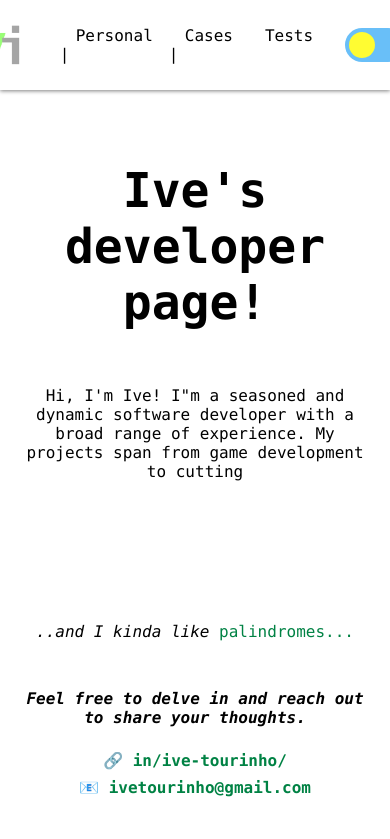
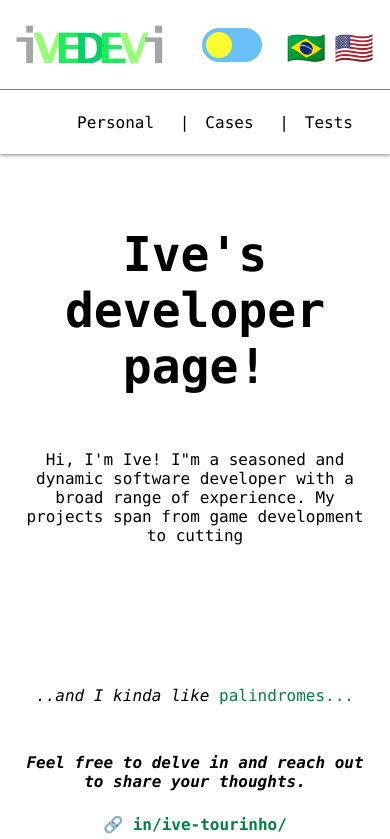
Before and after one commit to IveTou/ive-portfolio, a plain HTML site: page index.html in a window 390 px wide. Shown: the top 839 px of the page. Drawn offline with Linux system fonts and the light colour scheme.

Commit message:
styles: mobile header and content

```diff
--- a/index.html
+++ b/index.html
@@ -13,8 +13,9 @@
   </head>
   <body>
     <header class="main-header">
-      <div>
+      <div class="main-header-desktop">
         <a class="header-icon" href="#introduction"><img src="./public/ive-logo.png"></a>
+        <div class="main-header-right">
           <nav>
             <div>
               <ul>
@@ -23,6 +24,7 @@
                 <li><a href="#tests" data-i18n="nav.tests"></a></li>
               </ul>
             </div>
+          </nav>
           <div class="header-actions">
             <div>
               <label class="switch">
@@ -34,6 +36,17 @@
               <button id="pt-br">🇧🇷</button>
               <button id="en-us">🇺🇸</button>
             </div>
+          </div>
+        </div>
+      </div>
+      <div class="main-header-mobile">
+        <nav>
+          <div>
+            <ul>
+              <li><a href="#personal" data-i18n="nav.personal"></a> |</li>
+              <li><a href="#cases" data-i18n="nav.cases"></a> | </li>
+              <li><a href="#tests" data-i18n="nav.tests"></a></li>
+            </ul>
           </div>
         </nav>
       </div>
--- a/scripts.js
+++ b/scripts.js
@@ -5,7 +5,7 @@ const contentJson = {
     "tests": { en: "Tests", pt: "Desafios"}
   },
   "intro": {
-    "title": { en: "Ive's developer page!", pt: "Ive - Portifolio profissional"},
+    "title": { en: "Ive's developer page!", pt: "Ive - Portifólio profissional"},
     "title-greets": {
       en: `
         Hi, I'm Ive! I"m a seasoned and dynamic software developer with
--- a/style.css
+++ b/style.css
@@ -24,8 +24,12 @@ body {
 main {
   display: flex;
   flex-flow: column;
-  margin-top: 90px;
   padding: 32px 24px;
+  margin-top: 154px;
+
+  @media only screen and (min-width: 768px) {
+    margin-top: 90px;
+  }
 }
 
 h1 {
@@ -47,12 +51,57 @@ a:visited {
 
 .main-header {
   display: flex;
+  flex-flow: column;
   position: fixed;
   width: 100%;
   background: inherit;
+  align-items: center;
+  box-shadow: 0 1px 4px grey;
+  height: 154px;
+
+  @media only screen and (min-width: 768px) {
+    height: 90px;
+  }
+}
+
+.main-header-desktop {
+  display: flex;
+  flex-grow: 1;
+  max-width: 1440px;
+  width: 100%;
+  justify-content: space-between;
+  align-items: center;
+  padding: 16px;
+}
+
+.main-header-desktop > * {
+  padding: 0 16px;
+}
+
+.main-header-mobile {
+  display: flex;
   justify-content: center;
-  box-shadow: 0 1px 4px grey;
-  height: 90px;
+  height: 64px;
+  width: 100%;
+  border-top: 1px solid gray;
+
+  @media only screen and (min-width: 768px) {
+    display: none;
+  }
+}
+
+.main-header-right {
+  display: flex;
+  justify-content: space-between;
+  gap: 64px;
+}
+
+.main-header-right nav {
+  display: none;
+
+  @media only screen and (min-width: 768px) {
+    display: flex;
+  }
 }
 
 .main-header a {
@@ -61,15 +110,6 @@ a:visited {
 
 .main-header a:visited {
   color: inherit;
-}
-
-.main-header > div {
-  display: flex;
-  flex-grow: 1;
-  max-width: 1440px;
-  justify-content: space-between;
-  align-items: center;
-  padding: 16px;
 }
 
 address {
@@ -85,12 +125,6 @@ address {
   max-width: 1440px;
   place-self: center;
   width: 100%;
-}
-
-.main-header .content {
-  justify-content: space-between;
-  padding: 16px;
-  align-items: center;
 }
 
 .header-icon {
@@ -144,7 +178,10 @@ section {
 
 section article {
   display: grid;
-  grid-template-columns: 50% 50%;
+
+  @media only screen and (min-width: 768px) {
+    grid-template-columns: 50% 50%;
+  }
 }
 
 section article figure {
```
Lines whose indentation alone changed are shown as unchanged.
